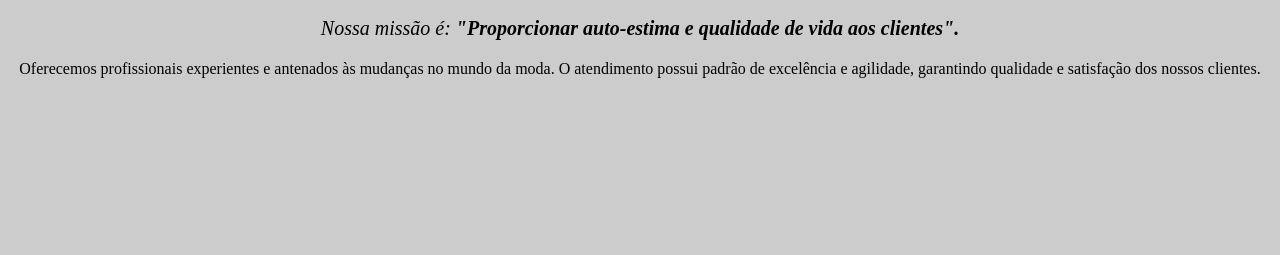
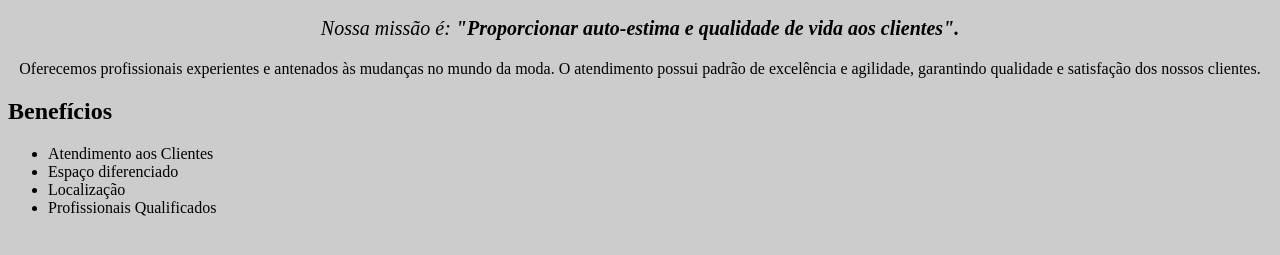
Before and after one commit to lizdesu/elisa, a plain HTML site: page index.html in a window 1280 px wide. Shown: the part 431-686 px from the top of the page. Drawn offline with Linux system fonts and the light colour scheme.

Commit message:
Update index.html

```diff
--- a/index.html
+++ b/index.html
@@ -8,13 +8,28 @@
 
 	<body>
 		<img id="banner" src="banner.jpg">
+		<div class="principal">
+			<h1>Sobre a Barbearia Alura</h1>
 
-		<h1>Sobre a Barbearia Alura</h1>
+			<p >Localizada no coração da cidade a <strong>Barbearia Alura </strong>traz para o mercado o que há de melhor para o seu cabelo e barba. Fundada em 2019, a Barbearia Alura já é destaque na cidade e conquista novos clientes a cada dia.</p>
 
-		<p >Localizada no coração da cidade a <strong>Barbearia Alura </strong>traz para o mercado o que há de melhor para o seu cabelo e barba. Fundada em 2019, a Barbearia Alura já é destaque na cidade e conquista novos clientes a cada dia.</p>
+			<p id="missao" ><em>Nossa missão é: <strong>"Proporcionar auto-estima e qualidade de vida aos clientes".</strong></em></p>
 
-		<p id="missao" ><em>Nossa missão é: <strong>"Proporcionar auto-estima e qualidade de vida aos clientes".</strong></em></p>
+			<p>Oferecemos profissionais experientes e antenados às mudanças no mundo da moda. O atendimento possui padrão de excelência e agilidade, garantindo qualidade e satisfação dos nossos clientes.</p>
+				</div>
 
-		<p>Oferecemos profissionais experientes e antenados às mudanças no mundo da moda. O atendimento possui padrão de excelência e agilidade, garantindo qualidade e satisfação dos nossos clientes.</p>
+		<div class="beneficios">
+			<h2>Benefícios</h2>
+
+
+			<ul>
+				<li class="itens">Atendimento aos Clientes</li>
+				<li class="itens">Espaço diferenciado</li>
+				<li class="itens">Localização</li>
+				<li class="itens">Profissionais Qualificados</li>
+			</ul>
+
+			<img scr="beneficios.jpg">
+	</div>
 	</body>
 </html>
```
